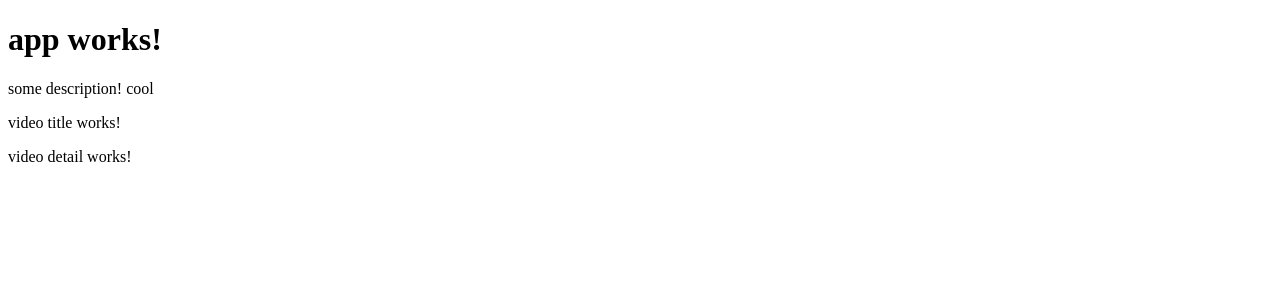
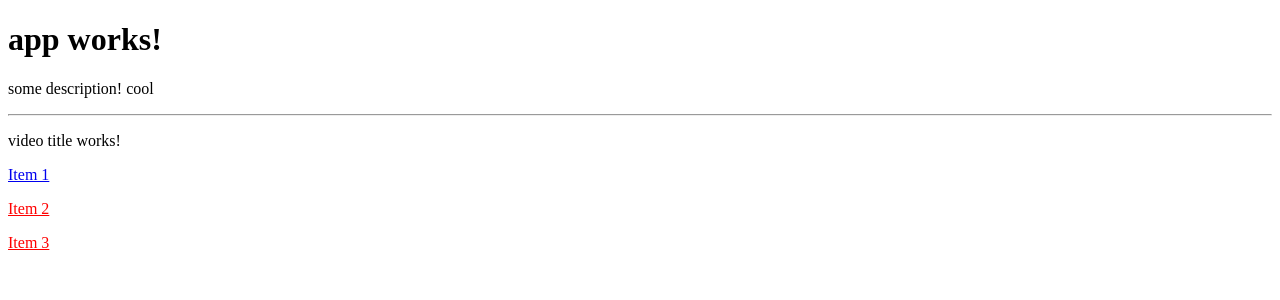
Before and after one commit to aamurtaza/angluar4, an Angular app: page / in a window 1280 px wide. Shown: the top 300 px of the page. Built offline with nearby package versions, Linux system fonts and the light colour scheme.

Commit message:
ngFor and ngIf concept

```diff
--- a/src/app/app.component.html
+++ b/src/app/app.component.html
@@ -4,6 +4,5 @@
 <p>
 	{{description}}! cool
 </p>
-
+<hr/>
 <video-list></video-list>
-<video-detail></video-detail>
--- a/src/app/video-list/video-list.component.html
+++ b/src/app/video-list/video-list.component.html
@@ -1,3 +1,7 @@
 <p>
   {{title}} works!
 </p>
+<p *ngFor='let item of videoList'>
+    <a href='{{ item.slug }}' *ngIf='item.slug == "item-1"'>{{ item.name }}</a>
+    <a href='{{ item.slug }}' *ngIf='item.slug != "item-1"' style='color:red;'>{{ item.name }}</a>
+</p>
--- a/src/app/video-list/video-list.component.ts
+++ b/src/app/video-list/video-list.component.ts
@@ -7,6 +7,21 @@
 })
 export class VideoListComponent implements OnInit {
 	title = "video title"
+	 //videoList = ["Item 1", "Item 2", "Item 3"]
+    videoList = [
+        {
+         name: "Item 1",
+         slug: "item-1"
+        },
+        {
+         name: "Item 2",
+         slug: "item-2"
+        },
+        {
+         name: "Item 3",
+         slug: "item-3"
+        }
+    ]
   constructor() { }
 
   ngOnInit() {
```
